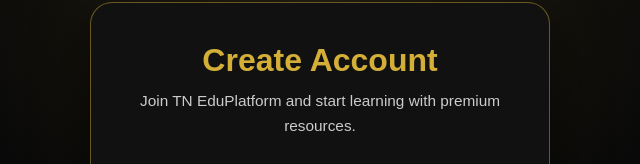
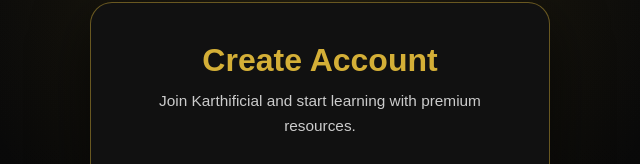
Before and after one commit to jbmsacps-stack/Karthificial-Website, a plain HTML site: page client/signup.html in a window 1280 px wide. Shown: the part 107-271 px from the top of the page, 320-960 px from the left. Drawn offline with nearby package versions, Linux system fonts and the light colour scheme; a web font is replaced by a local one.

Commit message:
SR DID FRONTEND 5

```diff
--- a/client/signup.html
+++ b/client/signup.html
@@ -6,7 +6,7 @@
 
     <meta name="viewport" content="width=device-width, initial-scale=1.0">
 
-    <title>Sign Up | TN EduPlatform</title>
+    <title>Karthificial | Sign up</title>
 
     <link rel="stylesheet" href="style.css">
     <link rel="preconnect" href="https://fonts.googleapis.com">
@@ -101,7 +101,7 @@
             <h1>Create Account</h1>
 
             <p class="auth-subtitle">
-                Join TN EduPlatform and start learning with premium resources.
+                Join Karthificial and start learning with premium resources.
             </p>
 
             <form id="signupForm">
```
